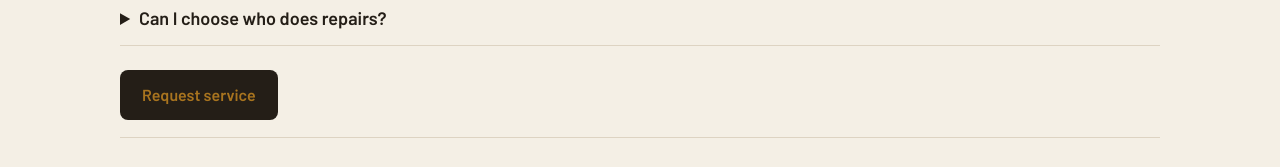
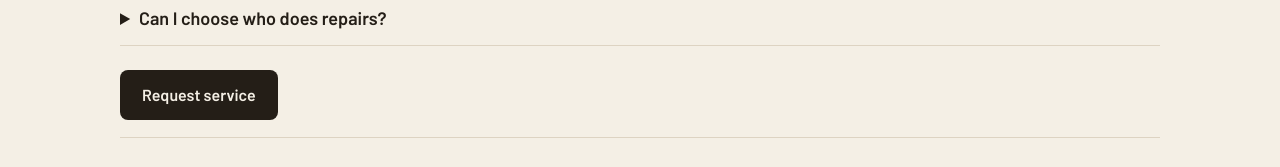
Before and after one commit to joshuasadie/overwatch-septic, a website: page site/faq/index.html in a window 1280 px wide. Shown: the part 1104-1271 px from the top of the page. Drawn offline with nearby package versions, Linux system fonts and the light colour scheme; a web font is replaced by a local one.

Commit message:
FAQ/county pages: keep the Request service button text readable (link color no longer overrides it)

```diff
--- a/site/faq/index.html
+++ b/site/faq/index.html
@@ -71,7 +71,7 @@ footer a{color:var(--mute)}
 .dd .menu a{display:block;padding:7px 16px;white-space:nowrap;font-weight:500}.dd .menu a:hover{background:var(--greenbg)}
 .trust{display:flex;flex-wrap:wrap;gap:6px 20px;font-size:15px;font-weight:600;margin:16px 0 0}.trust span::before{content:"\2713  ";color:var(--brz)}
 /* inner pages */
-.pg p a,.pg li a{color:var(--brz)}
+.pg p a:not(.btn),.pg li a:not(.btn){color:var(--brz)}
 .crumb{font-size:14px;margin:22px 0 6px;color:var(--mute)}.crumb a{color:var(--mute)}
 .pg h1{font-size:clamp(32px,5vw,48px);margin:0 0 10px}.pg h2{font-size:clamp(24px,3.4vw,32px);margin:28px 0 8px}
 .two2{display:grid;grid-template-columns:2fr 1fr;gap:32px}@media(max-width:820px){.two2{grid-template-columns:1fr}}
```
Also changed, not shown: site/index.html (+1 -1 lines), site/septic-operator-chatham-county-nc/index.html (+1 -1 lines).
